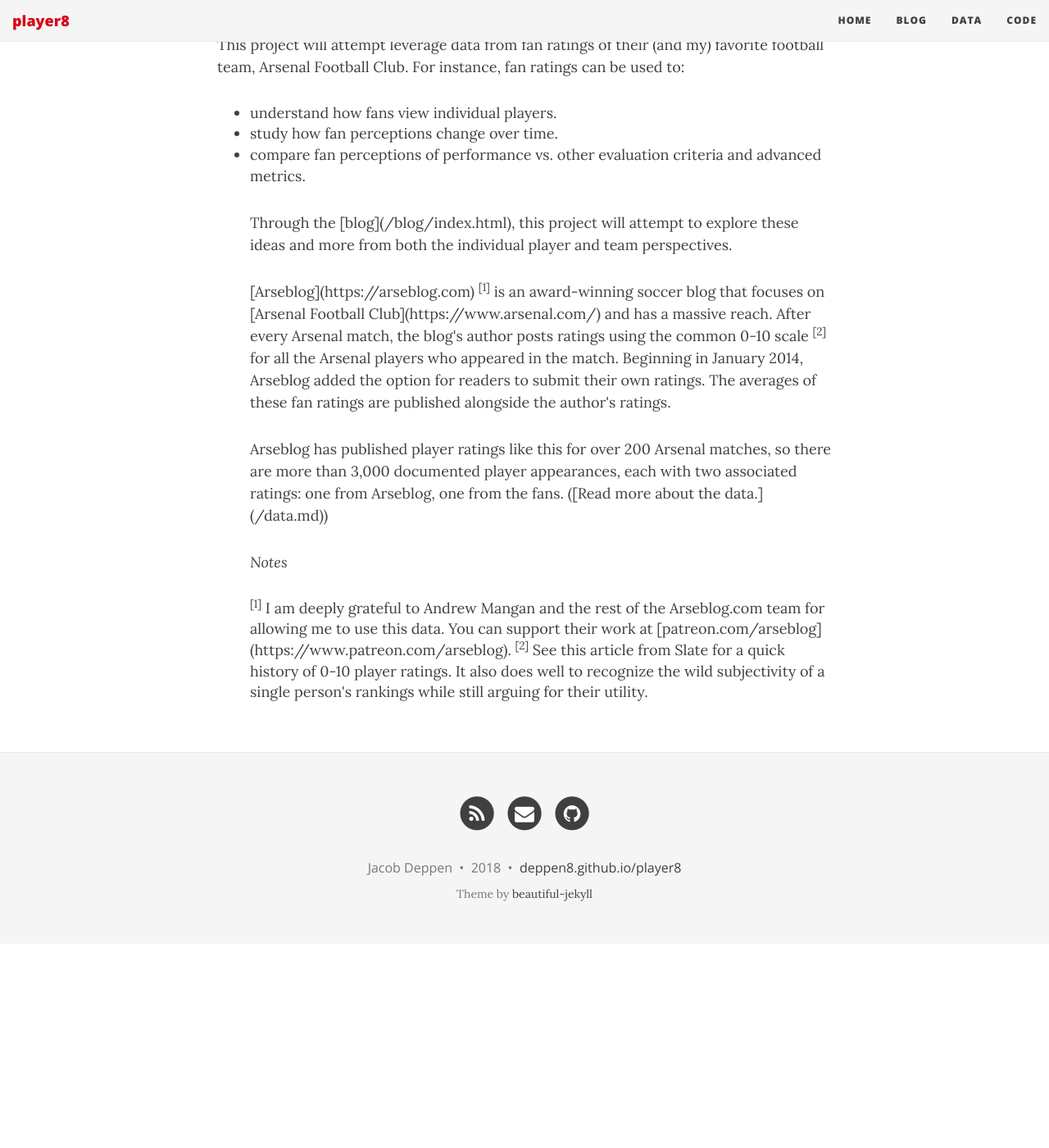
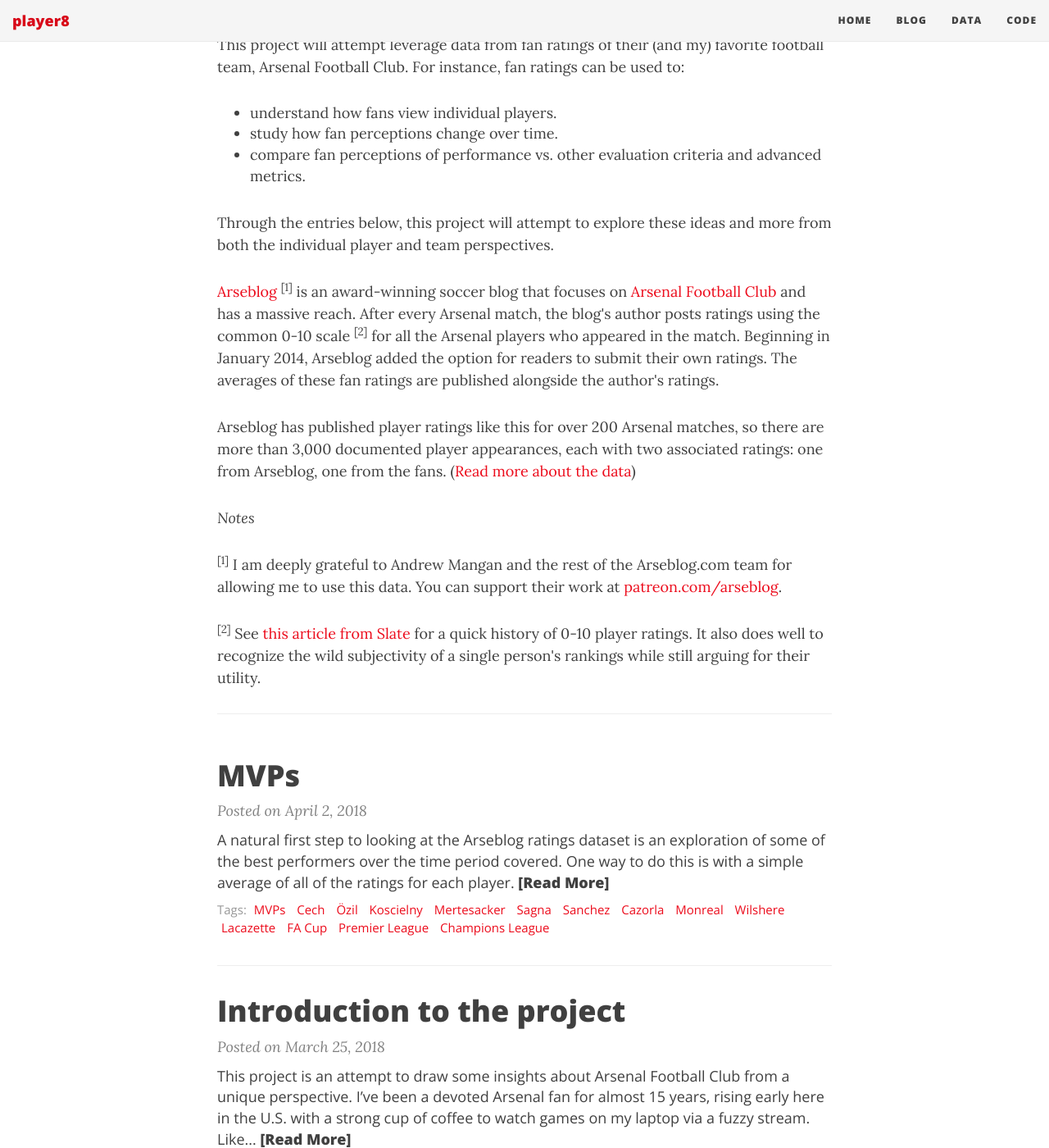
Before and after one commit to deppen8/player8, a Jekyll site: the page built from index.html, in a window 1280 px wide and 1400 px high, scrolled down 344 px. Shown: the whole window at 82% size. Built offline with Jekyll 4.4.1, drawn with Linux system fonts in a browser that asks for light colours; nearby versions of some CDN libraries; the list of posts is cut into pages by our own code; before the commit the page ends 1495 px from its top, so only the background shows below that; some of the changed text lies outside the part shown.

Commit message:
Update index

```diff
--- a/_config.yml
+++ b/_config.yml
@@ -145,7 +145,7 @@
 highlighter: rouge
 permalink: /:year-:month-:day-:title/
 paginate: 5
-paginate_path: "/blog/page:num/"
+#paginate_path: "/blog/page:num/"
 
 kramdown:
   input: GFM
--- a/index.html
+++ b/index.html
@@ -10,18 +10,21 @@
 <li>understand how fans view individual players.</li>
 <li>study how fan perceptions change over time.</li>
 <li>compare fan perceptions of performance vs. other evaluation criteria and advanced metrics.</li>
+</ul>
 
-<p>Through the [blog](/blog/index.html), this project will attempt to explore these ideas and more from both the individual player and team perspectives.</p>
+<p>Through the entries below, this project will attempt to explore these ideas and more from both the individual player and team perspectives.</p>
 
-<p>[Arseblog](https://arseblog.com) <sup>[1]</sup> is an award-winning soccer blog that focuses on [Arsenal Football Club](https://www.arsenal.com/) and has a massive reach. After every Arsenal match, the blog's author posts ratings using the common 0-10 scale <sup>[2]</sup> for all the Arsenal players who appeared in the match. Beginning in January 2014, Arseblog added the option for readers to submit their own ratings. The averages of these fan ratings are published alongside the author's ratings.</p>
+<p><a href="https://arseblog.com" target="_blank">Arseblog</a> <sup>[1]</sup> is an award-winning soccer blog that focuses on <a href="https://www.arsenal.com" target="_blank">Arsenal Football Club</a> and has a massive reach. After every Arsenal match, the blog's author posts ratings using the common 0-10 scale <sup>[2]</sup> for all the Arsenal players who appeared in the match. Beginning in January 2014, Arseblog added the option for readers to submit their own ratings. The averages of these fan ratings are published alongside the author's ratings.</p>
 
-<p>Arseblog has published player ratings like this for over 200 Arsenal matches, so there are more than 3,000 documented player appearances, each with two associated ratings: one from Arseblog, one from the fans. ([Read more about the data.](/data.md))</p>
+<p>Arseblog has published player ratings like this for over 200 Arsenal matches, so there are more than 3,000 documented player appearances, each with two associated ratings: one from Arseblog, one from the fans. (<a href="/data.md">Read more about the data</a>)</p>
 
 <p><em>Notes</em></p>
 
-<sup>[1]</sup> I am deeply grateful to Andrew Mangan and the rest of the Arseblog.com team for allowing me to use this data. You can support their work at [patreon.com/arseblog](https://www.patreon.com/arseblog).
+<p><sup>[1]</sup> I am deeply grateful to Andrew Mangan and the rest of the Arseblog.com team for allowing me to use this data. You can support their work at <a href="https://www.patreon.com/arseblog" target="_blank">patreon.com/arseblog</a>.</p>
 
-<sup>[2]</sup> See this article from Slate for a quick history of 0-10 player ratings. It also does well to recognize the wild subjectivity of a single person's rankings while still arguing for their utility.
+<p><sup>[2]</sup> See <a href="http://www.slate.com/articles/sports/sports_nut/2011/09/lionel_messi_goes_to_11.html" target="_blank">this article from Slate</a> for a quick history of 0-10 player ratings. It also does well to recognize the wild subjectivity of a single person's rankings while still arguing for their utility.</p>
+
+<hr/>
 
 <div class="posts-list">
   {% for post in paginator.posts %}
```
